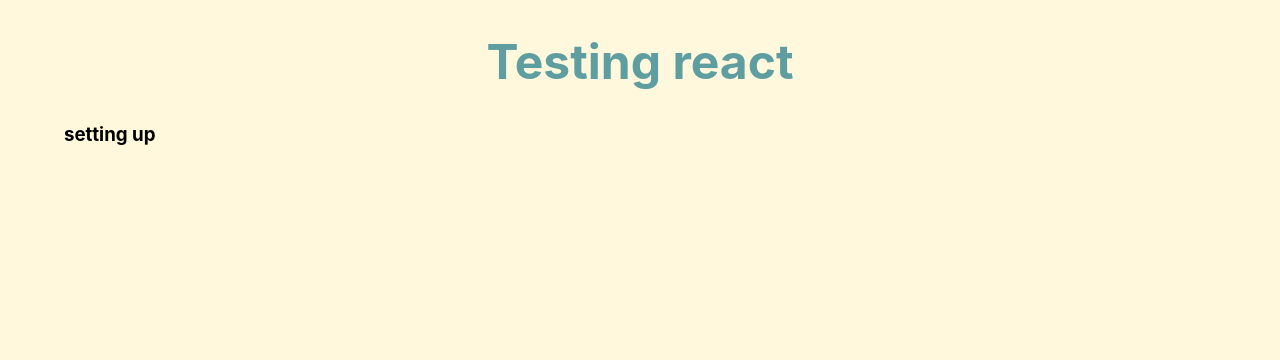
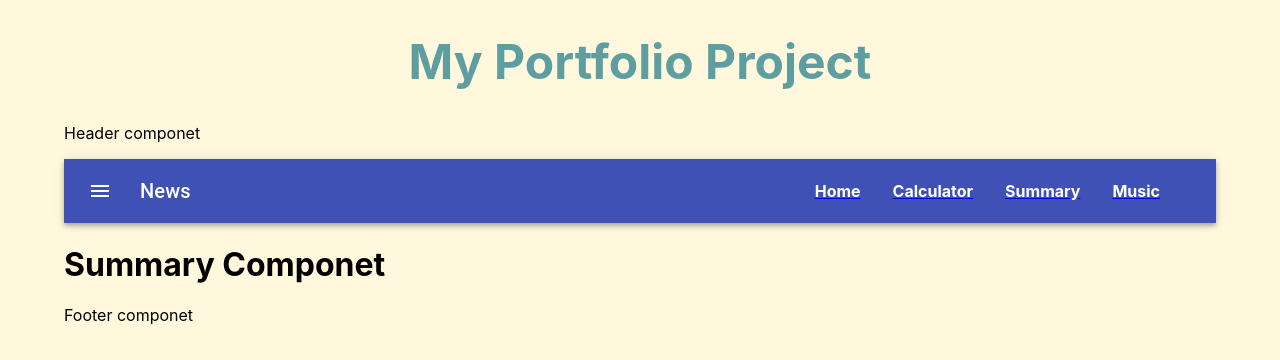
Before and after one commit to sheriffdeen-yusuf/triple-react-apps, a React (Create React App) app: page /summary in a window 1280 px wide. Shown: the top 360 px of the page. Built offline with nearby package versions, Linux system fonts and the light colour scheme; the HTML template or start-up script is replaced by a standard one.

Commit message:
Main header Nav is setup

```diff
--- a/package.json
+++ b/package.json
@@ -3,6 +3,11 @@
   "version": "0.1.0",
   "private": true,
   "dependencies": {
+    "@emotion/react": "^11.10.5",
+    "@emotion/styled": "^11.10.5",
+    "@material-ui/core": "^4.12.4",
+    "@material-ui/icons": "^4.11.3",
+    "@mui/material": "^5.10.17",
     "@testing-library/jest-dom": "^5.14.1",
     "@testing-library/react": "^13.0.0",
     "@testing-library/user-event": "^13.2.1",
--- a/src/App.css
+++ b/src/App.css
@@ -15,45 +15,3 @@ div.App > h1{
   height: 40vmin;
   pointer-events: none;
 }
-
-header {
-  width: 100%;
-  height: 3rem;
-  background-color: black;
-  border-radius: 1rem;
-  margin-bottom: 2rem;
-
-}
-
-ul li {
-  list-style: none;
-  display: inline-block;
-  margin-right: 2rem;
-  padding: 1rem;
-  color: whitesmoke;
-}
-
-li:hover {
-  text-decoration: underline green 0.5rem;
-
-}
-
-.item-card {
-  width: 600px;
-  background-color: red;
-  display: inline-block;
-}
-
-.sidebar {
-  width: 400px;
-  background-color: blue;
-  display: inline-flex;
-  float: right;
-}
-
-footer {
-  background-color: darkgoldenrod;
-  position: fixed;
-  bottom: 0;
-  width: 80%;
-}
--- a/src/App.js
+++ b/src/App.js
@@ -1,5 +1,71 @@
 import logo from './logo.svg';
 import './App.css';
+import * as React from 'react';
+import Header from './componet/Header';
+import Footer from './componet/Footer';
+import Main from './componet/main/Main';
+import Calculator from './componet/calculator/Calculator';
+
+
+
+import { makeStyles } from '@material-ui/core/styles';
+import AppBar from '@material-ui/core/AppBar';
+import Toolbar from '@material-ui/core/Toolbar';
+import Typography from '@material-ui/core/Typography';
+import Button from '@material-ui/core/Button';
+import IconButton from '@material-ui/core/IconButton';
+import MenuIcon from '@material-ui/icons/Menu';
+import { Link, Route, Routes } from 'react-router-dom';
+import Music from './componet/music/Music';
+import Summary from './componet/summary/Summay';
+
+const useStyles = makeStyles((theme) => ({
+  root: {
+    flexGrow: 1,
+  },
+  menuButton: {
+    marginRight: theme.spacing(2),
+  },
+  title: {
+    flexGrow: 1,
+  },
+  h4: {
+    color: "white",
+    marginRight: theme.spacing(4)
+  }
+}));
+
+export function ButtonAppBar() {
+  const classes = useStyles();
+
+  return (
+    <div className={classes.root}>
+      <AppBar position="static">
+        <Toolbar>
+          <IconButton edge="start" className={classes.menuButton} color="inherit" aria-label="menu">
+            <MenuIcon />
+          </IconButton>
+          <Typography variant="h6" className={classes.title}>
+            News
+          </Typography>
+          <Link to='/'>
+            <h4 className={classes.h4}>Home</h4>
+          </Link>
+          <Link to='/calculator'>
+            <h4 className={classes.h4}>Calculator</h4>
+          </Link>
+          <Link to='/summary'>
+            <h4 className={classes.h4}>Summary</h4>
+          </Link>
+          <Link to='/music'>
+            <h4 className={classes.h4}>Music</h4>
+          </Link>
+        </Toolbar>
+      </AppBar>
+    </div>
+  );
+}
+
 
 
 function App() {
@@ -7,8 +73,18 @@ function App() {
 
   return (
     <div className="App">
-        <h1>Testing react</h1>
-        <h3>setting up</h3>
+        <h1>My Portfolio Project </h1>
+        <Header/>
+        <ButtonAppBar/>
+        <Routes>
+          <Route path='/' element={<Main/>}/>
+          <Route path='/calculator' element={<Calculator/>}/>
+          <Route path='/summary' element={<Summary/>}/>
+          <Route path='/music' element={<Music/>} />
+        </Routes>
+        <Footer/>
+
+
     </div>
   );
 }
--- /dev/null
+++ b/src/componet/Footer.js
@@ -0,0 +1,11 @@
+
+const Footer = () => {
+
+    return(
+        <div>
+            <p>Footer componet</p>
+        </div>
+    )
+}
+
+export default Footer;
--- /dev/null
+++ b/src/componet/Header.js
@@ -0,0 +1,11 @@
+
+const Header = () => {
+
+    return(
+        <div>
+            <p>Header componet</p>
+        </div>
+    )
+}
+
+export default Header;
--- /dev/null
+++ b/src/componet/calculator/Calculator.js
@@ -0,0 +1,11 @@
+
+
+const Calculator = () => {
+    return(
+        <div>
+            <h1>Calculator Componet</h1>
+        </div>
+    )
+}
+
+export default Calculator;
--- /dev/null
+++ b/src/componet/main/Main.js
@@ -0,0 +1,11 @@
+
+
+const Main = () => {
+    return(
+        <div>
+            <h1>main Componet</h1>
+        </div>
+    )
+}
+
+export default Main;
--- /dev/null
+++ b/src/componet/music/Music.js
@@ -0,0 +1,11 @@
+
+
+const Music = () => {
+    return(
+        <div>
+            <h1>Music Componet</h1>
+        </div>
+    )
+}
+
+export default Music;
--- /dev/null
+++ b/src/componet/summary/Summay.js
@@ -0,0 +1,11 @@
+
+
+const Summary = () => {
+    return(
+        <div>
+            <h1>Summary Componet</h1>
+        </div>
+    )
+}
+
+export default Summary;
```
Also changed, not shown: 1 other file (tests, documents, lock files or other folders).
